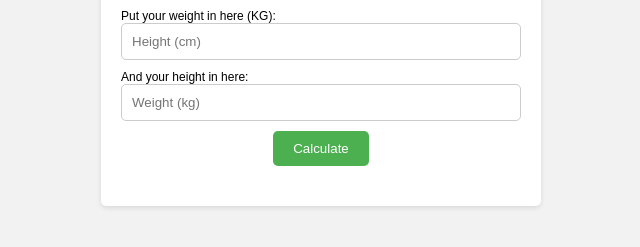
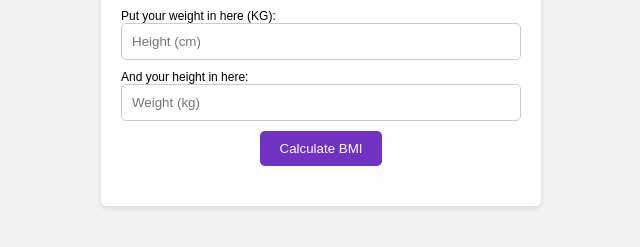
Before and after one commit to irfantonov111/bmi-calculator, a plain HTML site: page index.html in a window 1280 px wide. Shown: the part 167-414 px from the top of the page, without its empty margins (319-959 px from the left). Drawn offline with Linux system fonts and the light colour scheme.

Commit message:
fix button html

```diff
--- a/index.html
+++ b/index.html
@@ -24,7 +24,7 @@
             <input type="number" id="weight" placeholder="Weight (kg)">
         </div>
 
-        <button onclick="calculateBMI()">Calculate</button>
+        <button onclick="calculateBMI()">Calculate BMI</button>
 
         <div id="result"></div>
     </div>
--- a/styles.css
+++ b/styles.css
@@ -88,7 +88,7 @@ body {
   }
 
   button {
-
+    background-color: #7032c2;
     color: #fff;
     border: none;
     padding: 10px 20px;
```
